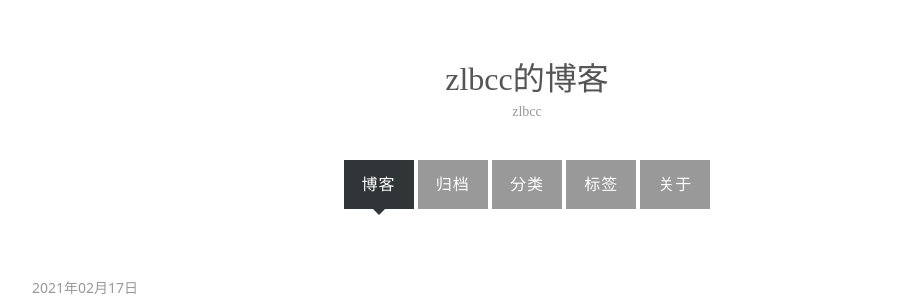
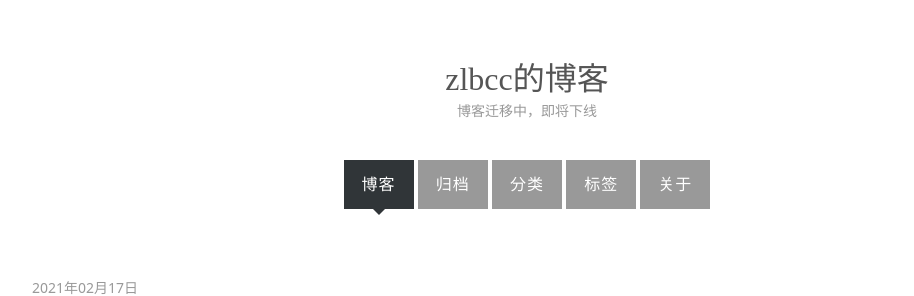
Before and after one commit to zlbcc/caorushizi.github.io, a Jekyll site: the page built from index.html, in a window 1280 px wide and 900 px high. Shown: the top 296 px of the window, without its empty margins (113-1027 px from the left). Built offline with Jekyll 4.4.1, drawn with Linux system fonts in a browser that asks for light colours; the list of posts is cut into pages by our own code; comment, search, counter and statistics services are not loaded.

Commit message:
fix: old blog

```diff
--- a/_config.yml
+++ b/_config.yml
@@ -6,7 +6,7 @@
 name: zlbcc的博客
 
 # Short bio or description (displayed in the header)
-description: zlbcc
+description: 博客迁移中，即将下线
 
 # URL of your avatar or profile pic (you could use your GitHub profile pic)
 avatar:
@@ -58,7 +58,7 @@ kramdown:
   syntax_highlighter: rouge
   syntax_highlighter_opts:
     # Use existing pygments syntax highlighting css
-    css_class: 'code-highlight'
+    css_class: "code-highlight"
 
 # Set the Sass partials directory, as we're using @imports
 sass:
```
